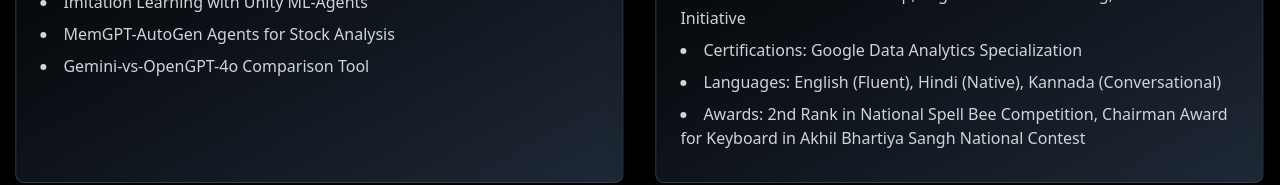
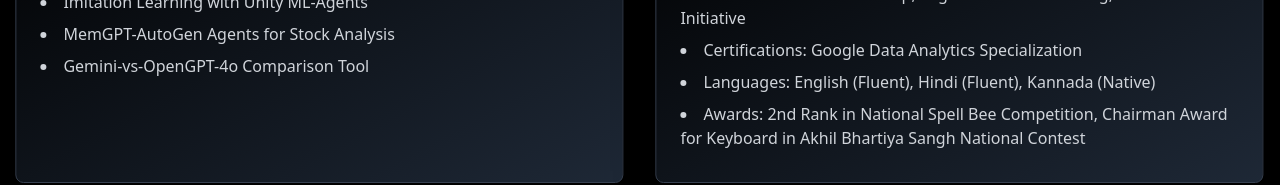
Before and after one commit to anurag442003/AIportfolio, a React (Vite) app: page / in a window 1280 px wide. Shown: the part 1193-1378 px from the top of the page. Built offline with nearby package versions, Linux system fonts and the light colour scheme.

Commit message:
update home.jsx

```diff
--- a/src/pages/Home.jsx
+++ b/src/pages/Home.jsx
@@ -1,7 +1,7 @@
 import React, { useState, useEffect } from 'react';
 import { motion } from 'framer-motion';
 import { Link } from 'react-router-dom';
-import { FaTools, FaBuilding } from 'react-icons/fa'; // Import toolkit and better work icons
+import { FaTools, FaBuilding } from 'react-icons/fa';
 
 const TextScramble = ({ text }) => {
   const [scrambledText, setScrambledText] = useState('');
@@ -112,7 +112,7 @@ export default function Home() {
         "Technical: Python, Machine Learning, Generative AI, LLM, Prompt Engineering, Data Analysis, SQL",
         "Soft Skills: Team Leadership, Logical-Rational Thinking, Drive and Initiative",
         "Certifications: Google Data Analytics Specialization",
-        "Languages: English (Fluent), Hindi (Native), Kannada (Conversational)",
+        "Languages: English (Fluent), Hindi (Fluent), Kannada (Native)",
         "Awards: 2nd Rank in National Spell Bee Competition, Chairman Award for Keyboard in Akhil Bhartiya Sangh National Contest"
       ]
     }
```
